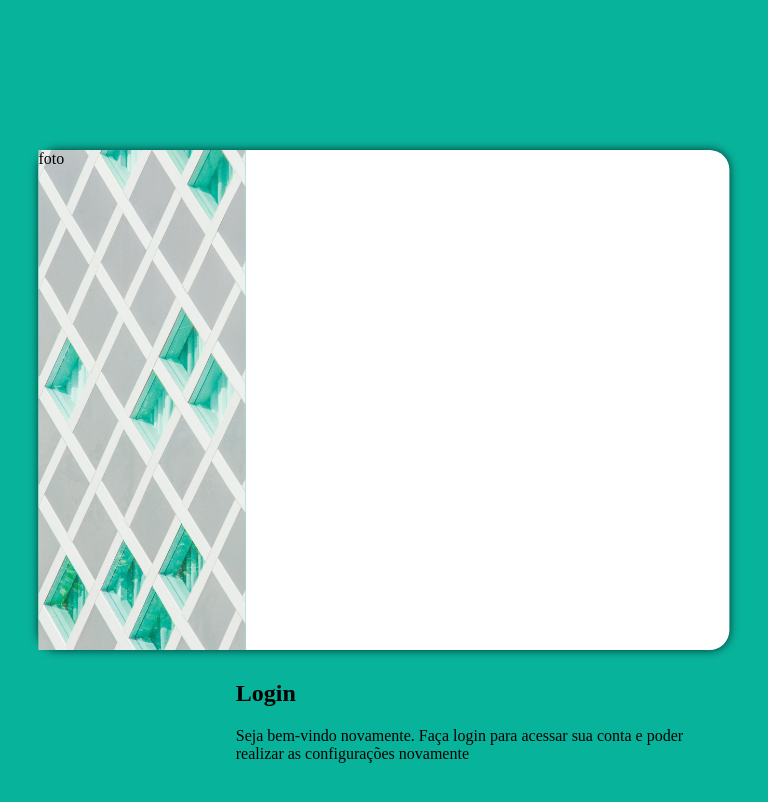
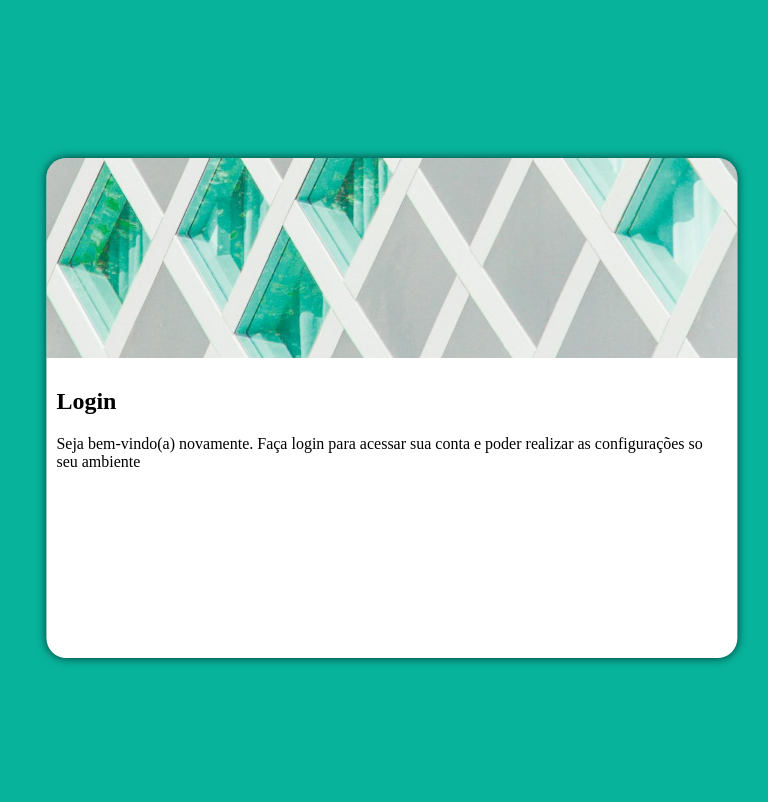
Before and after one commit to carlosguerram/projeto-login, a plain HTML site: page index.html in a window 768 px wide. Drawn offline with Linux system fonts and the light colour scheme.

Commit message:
mais alterações de codigo

```diff
--- a/estilos/style_queries.css
+++ b/estilos/mediaqueries.css
@@ -14,15 +14,11 @@ Grandes telas: acima de 1200px
         width: 90vw;
     }
 
-    section#login > div#imagen {
-        float: left;
-        width: 30%;
-        height: 100%;
+    section#login > div#imagem {
 
-}
+    }
 
     section#login > div#formulario {
-        float: right;
-        width: 70%;
+
     }
 }
--- a/estilos/style.css
+++ b/estilos/style.css
@@ -15,6 +15,7 @@ branco : #ECECEA
     margin: 0px;
     box-sizing: border-box;
 }
+
 body, html {
     background-color: #08B39C;
     height: 100vh;
@@ -22,7 +23,7 @@ body, html {
 }
 
 main {
-    height: relative;
+    position: relative;
     height: 100vh;
     width: 100vw;
 }
@@ -32,7 +33,7 @@ section#login {
     top: 50%;
     left: 50%;
     transform: translate(-50%, -50%);
-    overflow: hiden;
+    overflow: hidden;
 
     background-color: white;
     width:250px ;
@@ -43,8 +44,9 @@ section#login {
 
 section#login > div#imagen {
     display: block;
-    background: #08B39C url(../imagens/pexels-ben-neale-123878-380337.jpg);
+    background: #08B39C url(../imagens/pexels-ben-neale-123878-380337.jpg) no-repeat;
     background-size: cover;
+    background-position: left bottom;
     height: 200px;
 }
 
--- a/index.html
+++ b/index.html
@@ -5,17 +5,20 @@
     <meta name="viewport" content="width=device-width, initial-scale=1.0">
     <title>Login</title>
     <link rel="stylesheet" href="estilos/style.css">
-    <link rel="stylesheet" href="estilos/style_queries.css">
+    <link rel="stylesheet" href="estilos/mediaqueries.css">
 </head>
 <body>
     <main>
         <section id="login">
             <div id="imagen">
-                foto
+                <!-- aqui vai a imagem-->
             </div>
             <div id="formulario">
                 <h1>Login</h1>
-                <p>Seja bem-vindo novamente. Faça login para acessar sua conta e poder realizar as configurações novamente</p>
+                <p>Seja bem-vindo(a) novamente. Faça login para acessar sua conta e poder realizar as configurações so seu ambiente</p>
+                <form action="login.pqp" method="post">
+
+                </form>
             </div>
         </section>
     </main>
```
